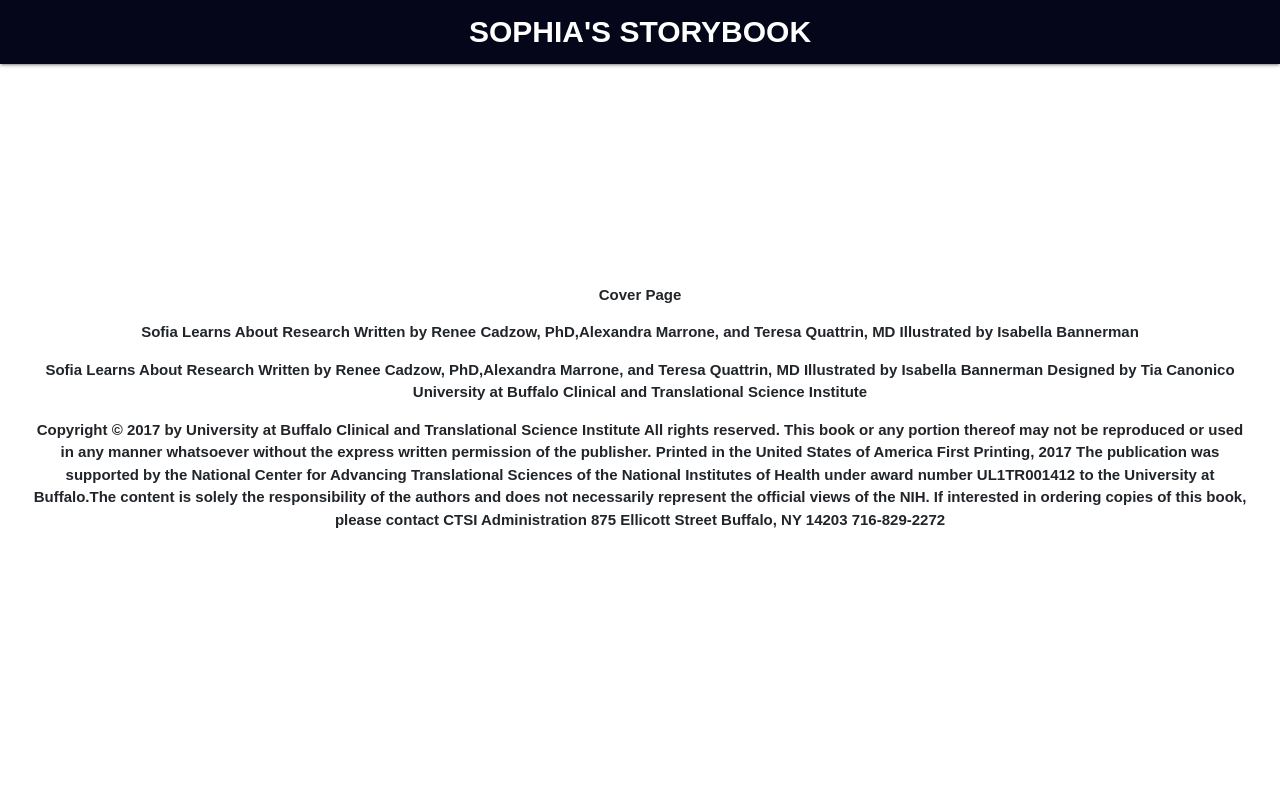
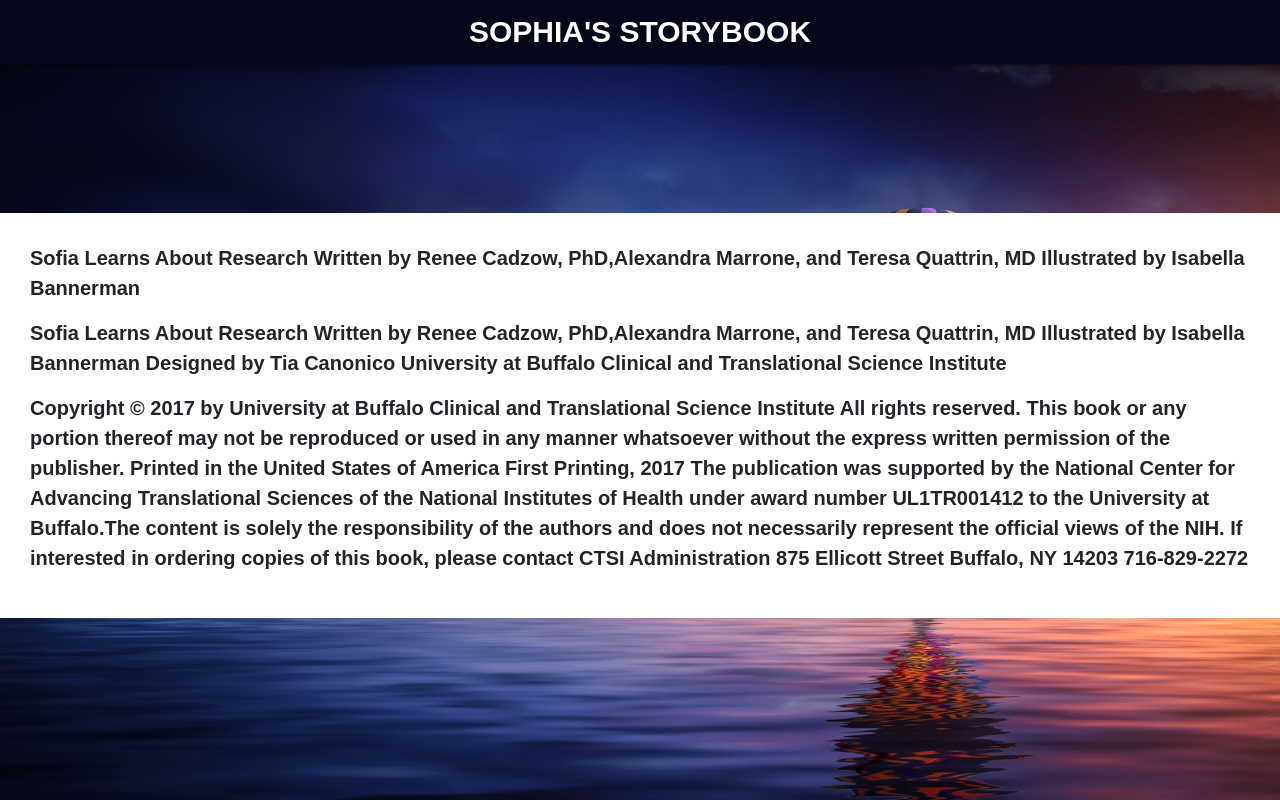
Before and after one commit to evolvednight/GUSS, a React (Create React App) app in the folder sophia/: page /About in a window 1280 px wide. Built offline with nearby package versions, Linux system fonts and the light colour scheme.

Commit message:
Last Minute About page styling

```diff
--- a/sophia/src/components/About.css
+++ b/sophia/src/components/About.css
@@ -11,6 +11,7 @@
   overflow-x: hidden;
   font-weight: bold;
   text-align: left;
+  background-image: url(../landing_page_image.jpg);
 }
 
 .about-card {
@@ -18,6 +19,9 @@
   transition: 500ms;
   padding: 2rem 2rem 2rem 2rem;
   text-align: center;
+  background-color: white;
+  font-size: 20px;
+  text-align: left;
 }
 
 .about-card:hover {
--- a/sophia/src/components/About.js
+++ b/sophia/src/components/About.js
@@ -7,7 +7,6 @@
     return (
       <div className="about">
         <div className="about-card">
-          <p>Cover Page</p>
           <p>
             Sofia Learns About Research Written by Renee Cadzow, PhD,Alexandra
             Marrone, and Teresa Quattrin, MD Illustrated by Isabella Bannerman
```
